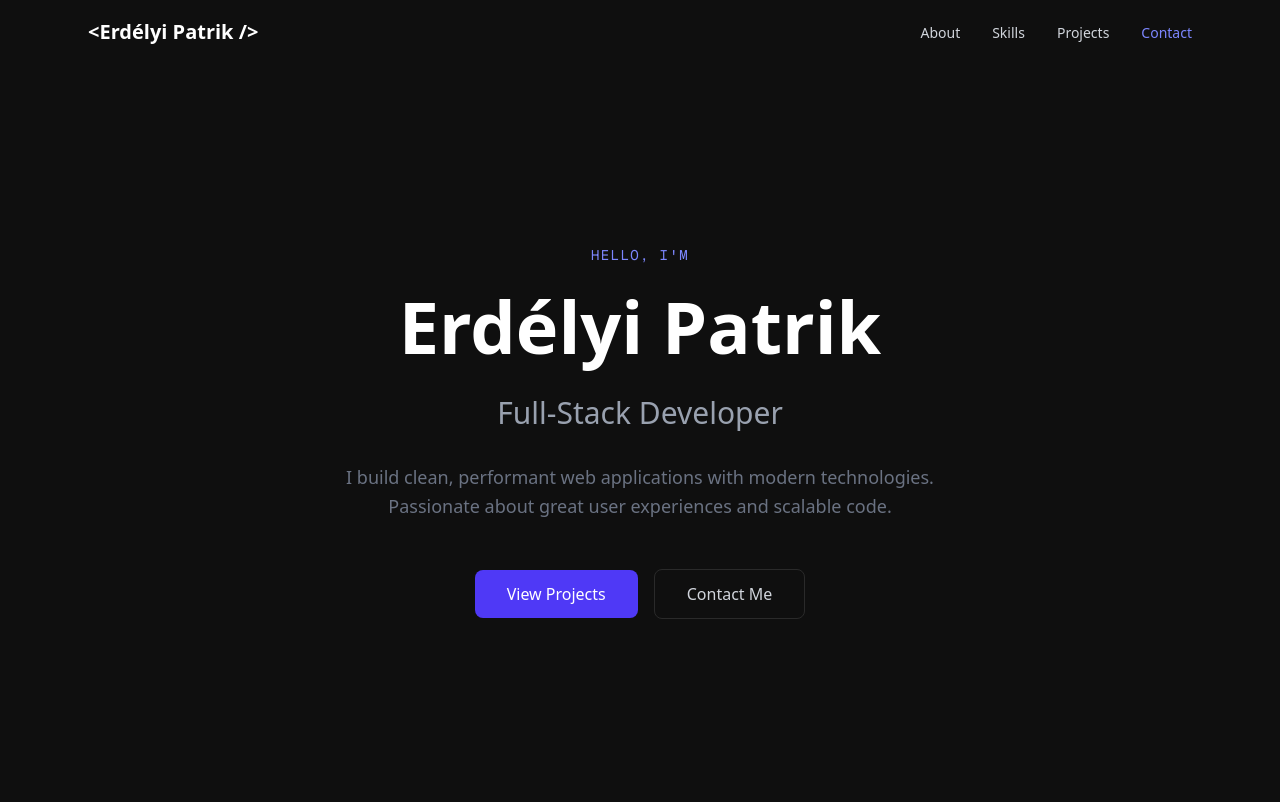
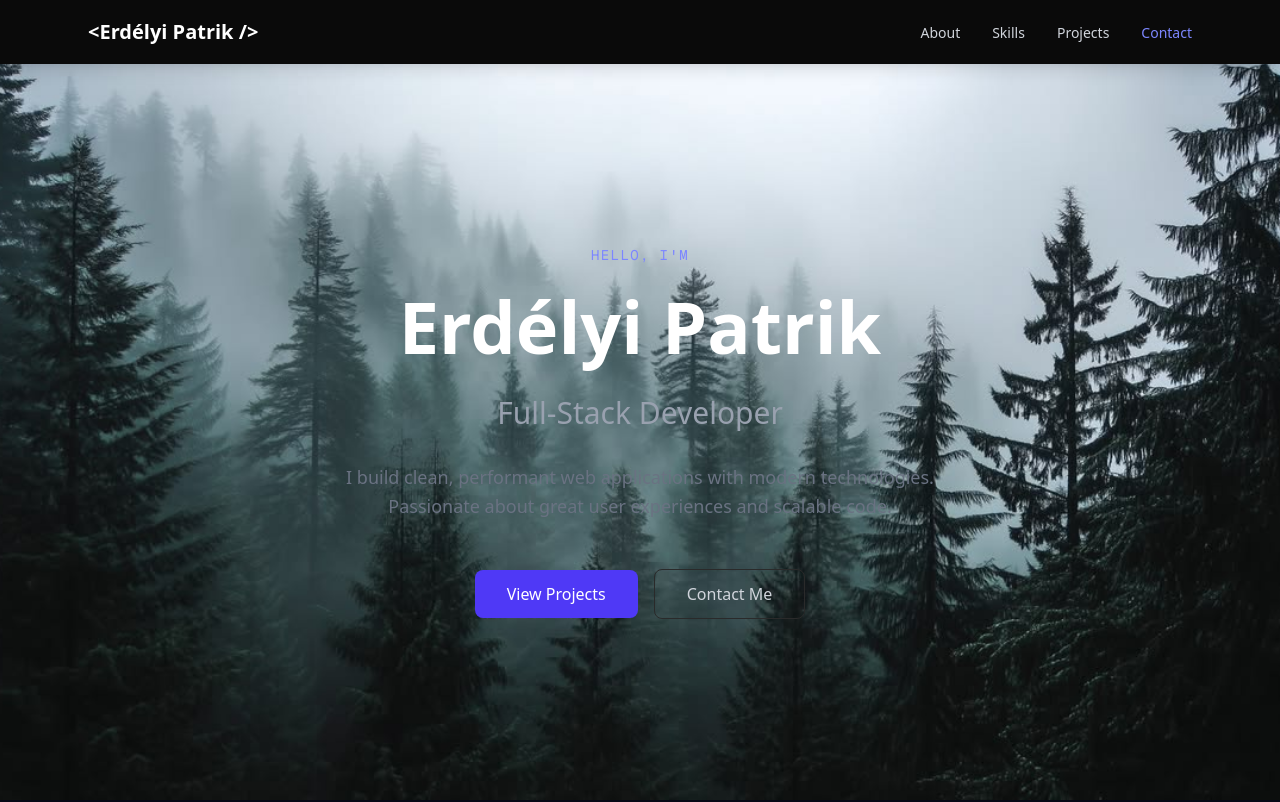
Before and after one commit to Patrik1866/portfolio, a Next.js app: page / in a window 1280 px wide. Shown: the top 802 px of the page. Built offline with nearby package versions, Linux system fonts and the light colour scheme.

Commit message:
Changing the background and some placeholders

```diff
--- a/app/components/Contact/Contact.tsx
+++ b/app/components/Contact/Contact.tsx
@@ -25,14 +25,14 @@ export default function Contact() {
   };
 
   return (
-    <section id="contact" className="py-24 px-6 bg-[#0a0a0a]">
+    <section id="contact" className="py-24 px-6">
       <div className="max-w-6xl mx-auto">
         <h2 className="text-3xl md:text-4xl font-bold text-white mb-4 text-center">
           Contact
         </h2>
         <div className="w-16 h-1 bg-indigo-600 mx-auto mb-16 rounded-full" />
 
-        <div className="grid md:grid-cols-2 gap-16 items-start max-w-4xl mx-auto">
+        <div className="grid md:grid-cols-2 gap-16 items-start max-w-4xl mx-auto bg-[#1a1a1a] border border-[#2a2a2a] rounded-2xl p-12">
           {/* Info */}
           <div className="space-y-6">
             <p className="text-gray-400 leading-relaxed">
--- a/app/components/Navbar/Navbar.tsx
+++ b/app/components/Navbar/Navbar.tsx
@@ -39,10 +39,8 @@ export default function Navbar() {
 
   return (
     <header
-      className={`fixed top-0 left-0 right-0 z-50 transition-all duration-300 ${isScrolled
-          ? "bg-[#0f0f0f]/95 backdrop-blur-sm shadow-lg"
-          : "bg-transparent"
-        }`}
+      className={`fixed top-0 left-0 right-0 z-50 transition-all duration-300
+      bg-[#0a0a0a] backdrop-blur-sm shadow-lg`}
     >
       <nav className="max-w-6xl mx-auto px-6 h-16 flex items-center justify-between">
         <button
@@ -59,8 +57,8 @@ export default function Navbar() {
               <button
                 onClick={() => scrollToSection(link.href)}
                 className={`text-sm font-medium transition-colors hover:text-indigo-400 ${activeSection === link.href
-                    ? "text-indigo-400"
-                    : "text-gray-300"
+                  ? "text-indigo-400"
+                  : "text-gray-300"
                   }`}
               >
                 {link.label}
@@ -112,8 +110,8 @@ export default function Navbar() {
                     setMenuOpen(false);
                   }}
                   className={`text-sm font-medium transition-colors hover:text-indigo-400 ${activeSection === link.href
-                      ? "text-indigo-400"
-                      : "text-gray-300"
+                    ? "text-indigo-400"
+                    : "text-gray-300"
                     }`}
                 >
                   {link.label}
--- a/app/components/Skills/Skills.tsx
+++ b/app/components/Skills/Skills.tsx
@@ -2,7 +2,7 @@ import { skillCategories } from "@/app/data/skills";
 
 export default function Skills() {
   return (
-    <section id="skills" className="py-24 px-6 bg-[#0a0a0a]">
+    <section id="skills" className="py-24 px-6 ">
       <div className="max-w-6xl mx-auto">
         <h2 className="text-3xl md:text-4xl font-bold text-white mb-4 text-center">
           Skills
--- a/app/data/Projects.ts
+++ b/app/data/Projects.ts
@@ -15,14 +15,23 @@ export const projects: Project[] = [
       "Personal portfolio built with Next.js, Tailwind CSS, and GSAP animations.",
     tech: ["Next.js", "TypeScript", "Tailwind CSS", "GSAP"],
     githubUrl: "https://github.com",
-    liveUrl: "https://example.com",
+    liveUrl: "https://www.portfolio.project-dev-preview.com",
   },
   {
     id: 2,
     title: "E-commerce Platform",
     description:
       "Full-stack e-commerce platform with cart, authentication, authorization, CRUD, and AI chatbot integration.",
-    tech: ["React", "Node.js", "Java", "Spring Boot", "PostgreSQL", "Gemini API", "Tailwind CSS", "JWT Authentication"],
+    tech: [
+      "React",
+      "Node.js",
+      "Java",
+      "Spring Boot",
+      "PostgreSQL",
+      "Gemini API",
+      "Tailwind CSS",
+      "JWT Authentication",
+    ],
     githubUrl: "https://github.com",
     liveUrl: "https://example.com",
   },
--- a/app/globals.css
+++ b/app/globals.css
@@ -1,15 +1,20 @@
 @import "tailwindcss";
 
 :root {
-  --background: #0f0f0f;
+  --background: url("/images/portfolioBackground.jpg");
   --foreground: #f0f0f0;
   --accent: #6366f1;
   --card: #1a1a1a;
   --border: #2a2a2a;
+  --background-color: #050816;
 }
 
 html {
   scroll-behavior: smooth;
+}
+
+body {
+  min-height: 100vh;
 }
 
 @theme inline {
@@ -22,7 +27,24 @@ html {
 }
 
 body {
-  background: var(--background);
+  background-color: var(--background-color);
   color: var(--foreground);
   font-family: var(--font-sans), Arial, Helvetica, sans-serif;
 }
+
+.app-background {
+  position: fixed;
+  inset: 0;
+  z-index: -1;
+  pointer-events: none;
+  background-color: var(--background-color);
+  background-image: var(--background);
+  background-position: center;
+  background-repeat: no-repeat;
+  background-size: cover;
+}
+
+.app-shell {
+  position: relative;
+  z-index: 0;
+}
--- a/app/layout.tsx
+++ b/app/layout.tsx
@@ -25,7 +25,8 @@ export default function RootLayout({
   return (
     <html lang="en">
       <body className={`${geistSans.variable} ${geistMono.variable} antialiased`}>
-        {children}
+        <div aria-hidden="true" className="app-background" />
+        <div className="app-shell">{children}</div>
       </body>
     </html>
   );
```
Also changed, not shown: public/images/portfolioBackground.jpg (added).
